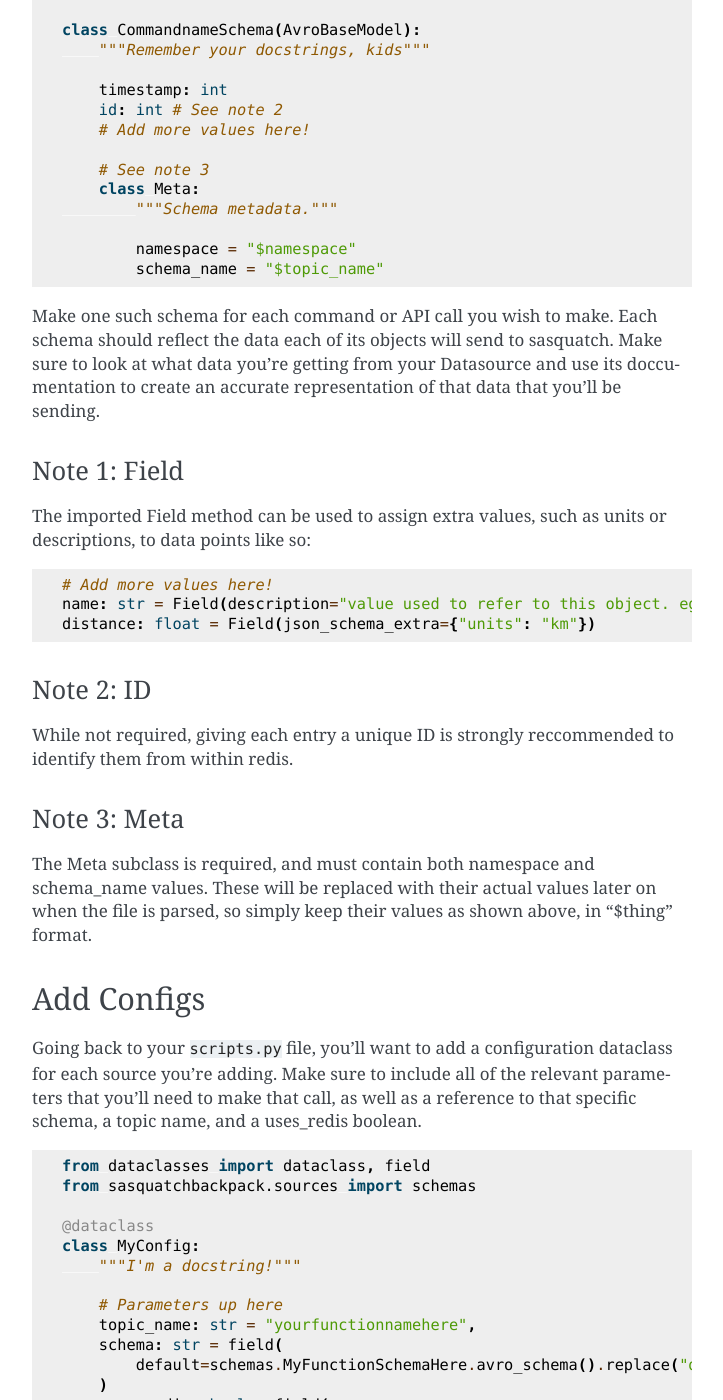
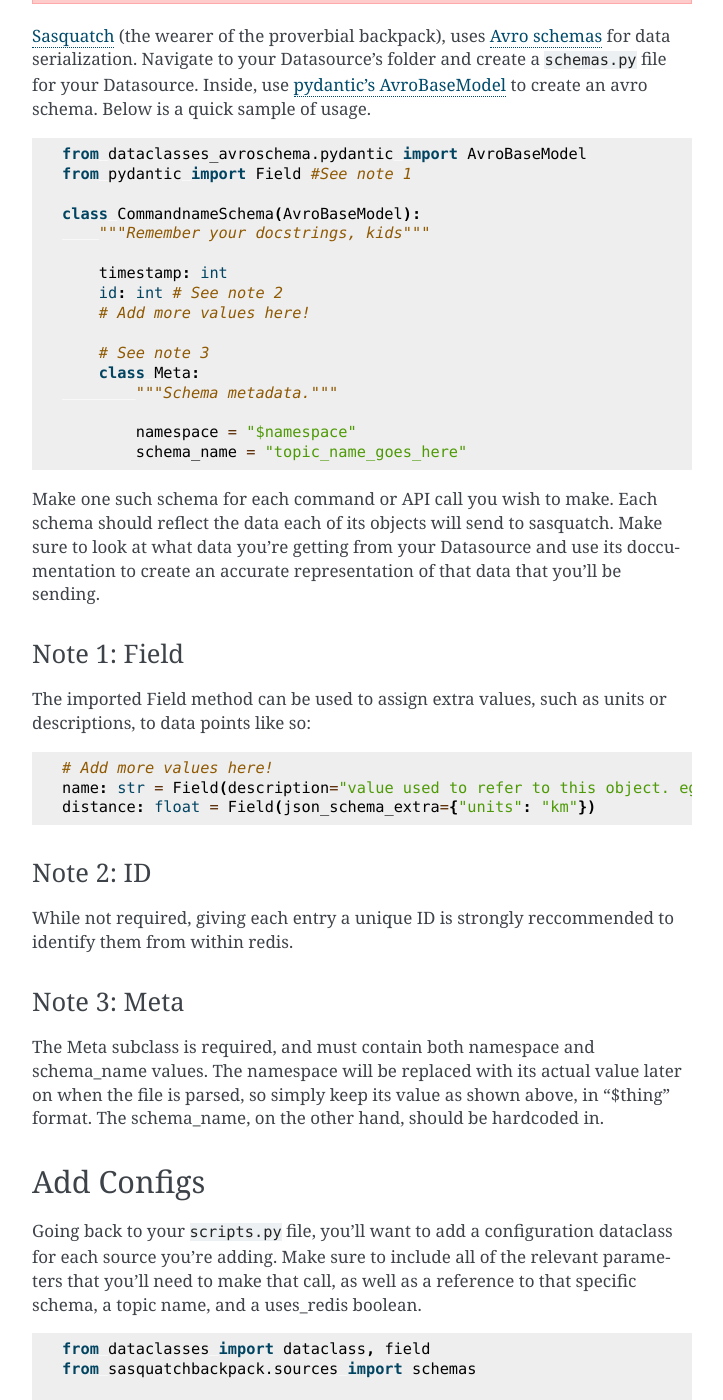
Before and after one commit to lsst-sqre/sasquatch-backpack, a Sphinx documentation site: the page built from docs/dev/add_datasources.rst, in a window 1280 px wide and 1400 px high, scrolled down 2470 px. Shown: the whole window, without its empty margins (388-1111 px from the left). Built offline with Sphinx 7.4.7, drawn with Linux system fonts in a browser that asks for light colours; pages that are not in the unit, such as notebooks, are missing from menus; some of the changed text lies outside the part shown.

Commit message:
Update docs

```diff
--- a/docs/dev/add_datasources.rst
+++ b/docs/dev/add_datasources.rst
@@ -78,6 +78,11 @@ Use this as an opportunity to debug your commands so they work as intended befor
 
 Add Schemas
 ===========
+
+.. warning ::
+
+    Sasquatch-backpack version 0.4.0 does not support non-json schemas in its default publishing method. Support is planned, but in the meantime either opt to use the old publish method (PublishMethod.REST_API), or serialize any schema data to json before publishing.
+
 `Sasquatch <https://sasquatch.lsst.io>`__ (the wearer of the proverbial backpack), uses `Avro schemas <https://sasquatch.lsst.io/user-guide/avro.html>`__ for data serialization.
 Navigate to your Datasource's folder and create a ``schemas.py`` file for your Datasource.
 Inside, use `pydantic's AvroBaseModel <https://marcosschroh.github.io/dataclasses-avroschema/pydantic/>`__ to create an avro schema.
@@ -100,7 +105,7 @@ Below is a quick sample of usage.
             """Schema metadata."""
 
             namespace = "$namespace"
-            schema_name = "$topic_name"
+            schema_name = "topic_name_goes_here"
 
 Make one such schema for each command or API call you wish to make.
 Each schema should reflect the data each of its objects will send to sasquatch.
@@ -123,7 +128,8 @@ While not required, giving each entry a unique ID is strongly reccommended to id
 Note 3: Meta
 ------------
 The Meta subclass is required, and must contain both namespace and schema_name values.
-These will be replaced with their actual values later on when the file is parsed, so simply keep their values as shown above, in "$thing" format.
+The namespace will be replaced with its actual value later on when the file is parsed, so simply keep its value as shown above, in "$thing" format.
+The schema_name, on the other hand, should be hardcoded in.
 
 Add Configs
 ===========
--- a/docs/dev/index.rst
+++ b/docs/dev/index.rst
@@ -10,6 +10,7 @@ Learn how to contribute to the sasquatch-backpack open source project.
    :caption: Guides
 
    add_datasources
+   publish_methods
    redis
    development
    release
--- a/docs/dev/redis.rst
+++ b/docs/dev/redis.rst
@@ -10,3 +10,5 @@ State Storage
 Sasquatch-backpack uses Redis as a mechanism for storing state. In the current implementation, Redis is used to store item IDs as keys.
 In the Datasource configuration, use ``uses_redis = True`` to store the IDs of the itens sent to the Sasquatch API, as shown `here <./add_datasources.html>`__.
 This way Sasquatch-backpack will remove items with duplicate IDs from subsequent POST requests.
+
+Items are only added to redis storage if a publish method has succeeded at sending them to sasquatch. On failure, redis is skipped in order to accurately match the remote status as closely as possible.
```
Also changed, not shown: other parts of docs/dev/add_datasources.rst (+1 -1 lines), docs/dev/publish_methods.rst (added, +28 -0 lines).
